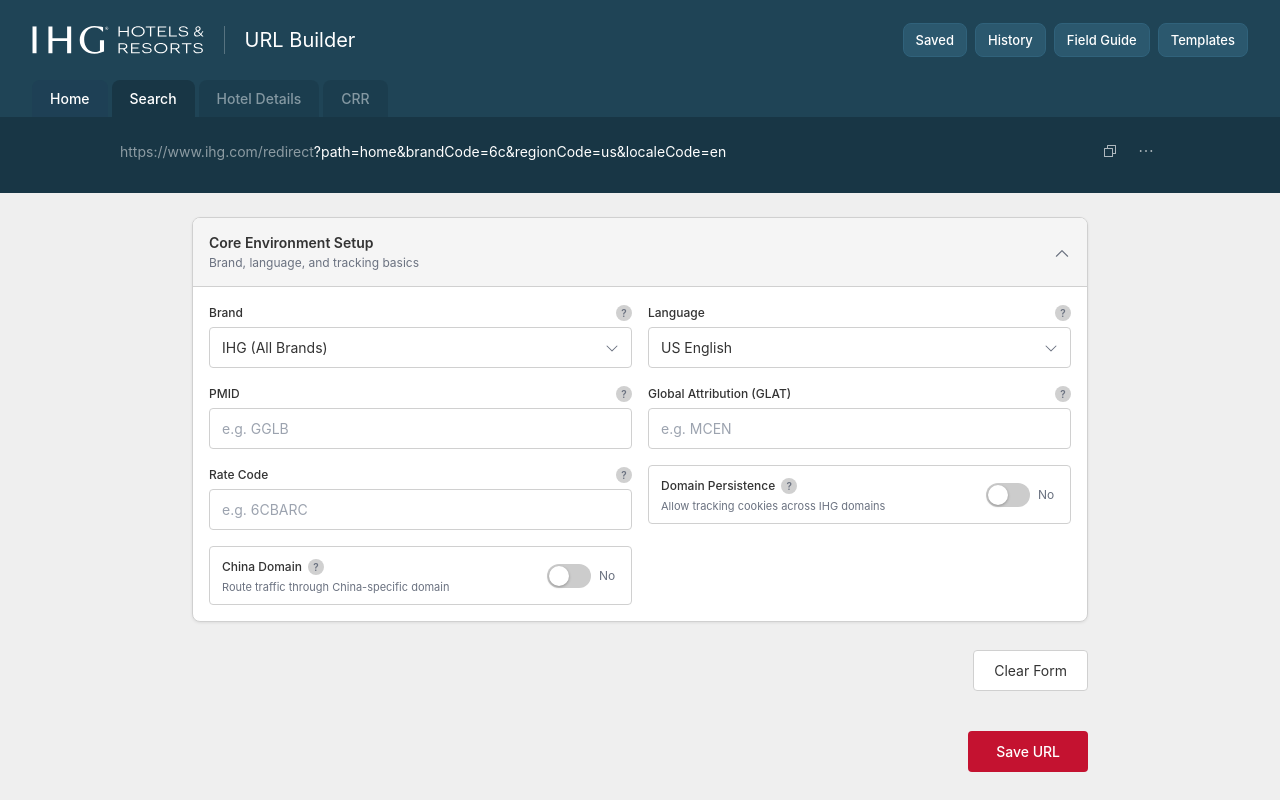
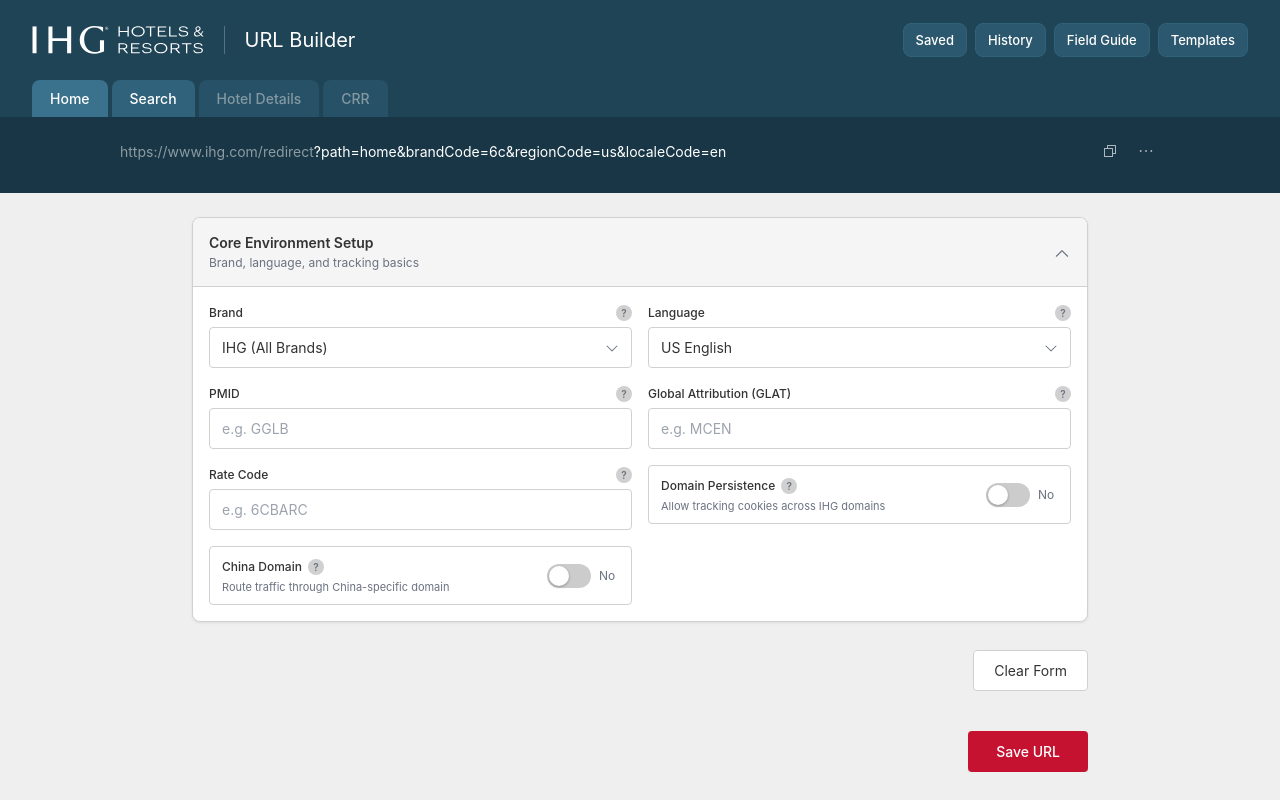
Before and after one commit to mnizinski79/url-builder, an Angular app: page / in a window 1280 px wide. In both pictures the pointer is over the button "Home". Built offline with nearby package versions, Linux system fonts and the light colour scheme.

Commit message:
fix: swap tab active/inactive colors — active #183645 connects to URL bar, inactive #30627b raised

```diff
--- a/src/app/components/tab-bar/tab-bar.component.css
+++ b/src/app/components/tab-bar/tab-bar.component.css
@@ -15,7 +15,7 @@
   font-size: 14px;
   font-weight: 500;
   color: var(--color-text-on-dark);
-  background: #183645;
+  background: #30627b;
   border: none;
   border-radius: 8px 8px 0 0;
   cursor: pointer;
@@ -25,11 +25,11 @@
 }
 
 .tab:hover:not(.disabled) {
-  background: #1e4055;
+  background: #3a728e;
 }
 
 .tab.active {
-  background: #30627b;
+  background: #183645;
 }
 
 .tab.disabled {
```
